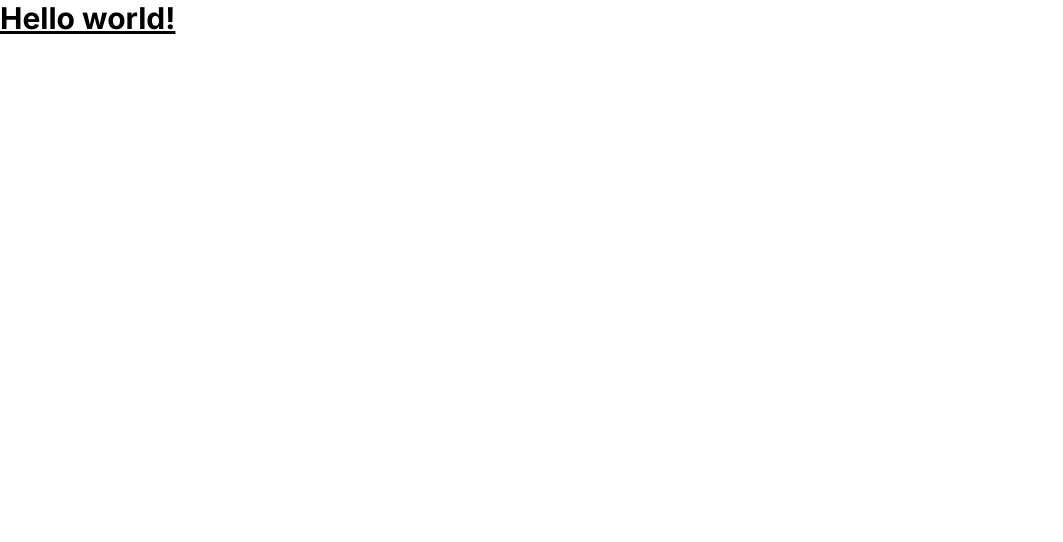
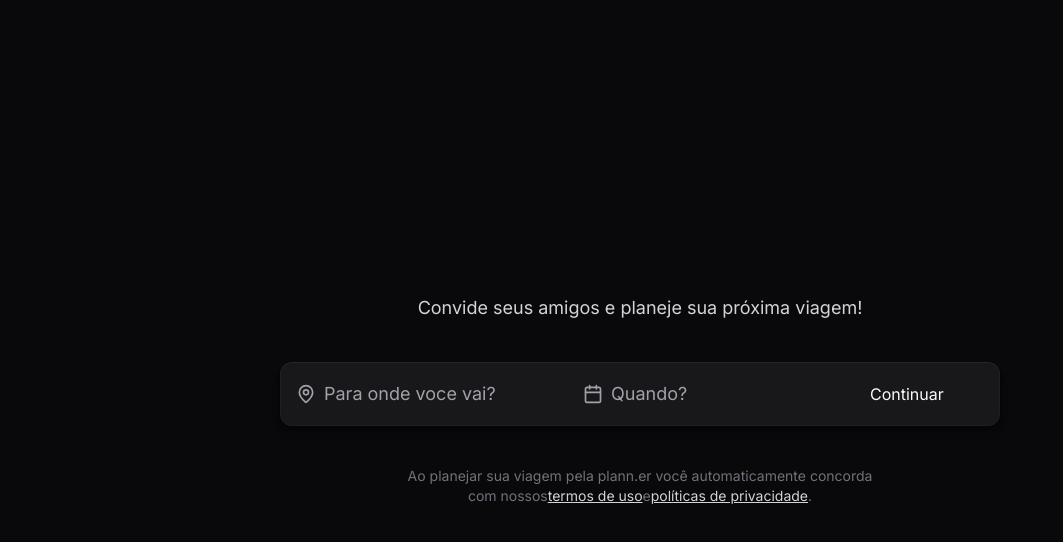
Before and after one commit to PhelipeSilvestre/nlw-journey, a React (Vite) app in the folder frontend/: page / in a window 1280 px wide. Shown: the top 542 px of the page, without its empty margins (0-1063 px from the left). Built offline with nearby package versions, Linux system fonts and the light colour scheme.

Commit message:
constructing a home page

```diff
--- a/frontend/index.html
+++ b/frontend/index.html
@@ -12,7 +12,7 @@
       rel="stylesheet"
     />
   </head>
-  <body>
+  <body class="bg-zinc-950 text-zinc-50 antialiased">
     <div id="root"></div>
     <script type="module" src="/src/main.tsx"></script>
   </body>
--- a/frontend/package.json
+++ b/frontend/package.json
@@ -10,6 +10,7 @@
     "preview": "vite preview"
   },
   "dependencies": {
+    "lucide-react": "^0.407.0",
     "react": "^18.3.1",
     "react-dom": "^18.3.1"
   },
--- a/frontend/src/App.tsx
+++ b/frontend/src/App.tsx
@@ -1,3 +1,45 @@
+import { MapPin, Calendar } from "lucide-react";
+
 export function App() {
-  return <h1 className="text-3xl font-bold underline">Hello world!</h1>;
+  return (
+    <div className="h-screen flex items-center justify-center">
+      <div className="max-w-3xl w-full px-6 text-center space-y-10">
+        <p className="text-zinc-300 text-lg">
+          Convide seus amigos e planeje sua próxima viagem!
+        </p>
+        <div className="h-16 bg-zinc-900 px-4 rounded-xl flex items-center shadow-shape">
+          <div className="flex items-center gap-2">
+            <MapPin className="size-5 text-zinc-400" />
+            <input
+              type="text"
+              placeholder="Para onde voce vai?"
+              className="bg-transparent text-lg placeholder-zinc-400"
+            />
+          </div>
+          <div className="flex items-center gap-2">
+            <Calendar className="size-5 text-zinc-400" />
+            <input
+              type="text"
+              placeholder="Quando?"
+              className="bg-transparent text-lg placeholder-zinc-400"
+            />
+          </div>
+          <button>Continuar</button>
+        </div>
+        <p className="text-sm text-zinc-500">
+          Ao planejar sua viagem pela plann.er você automaticamente concorda{" "}
+          <br />
+          com nossos
+          <a className="text-zinc-300 underline" href="#">
+            termos de uso
+          </a>
+          e
+          <a className="text-zinc-300 underline" href="#">
+            políticas de privacidade
+          </a>
+          .
+        </p>
+      </div>
+    </div>
+  );
 }
--- a/frontend/tailwind.config.js
+++ b/frontend/tailwind.config.js
@@ -6,6 +6,10 @@
       fontFamily: {
         sans: ["Inter", "sans-serif"],
       },
+      boxShadow: {
+        shape:
+          "0px 8px 8px rgba(0, 0, 0, 0.1), 0px 4px 4px rgba(0, 0, 0, 0.1), 0px 2px 2px rgba(0, 0, 0, 0.1), 0px 0px 0px 1px rgba(0, 0, 0, 0.1), inset 0px 0px 0px 1px rgba(255, 255, 255, 0.03), inset 0px 1px 0px rgba(255, 255, 255, 0.03)",
+      },
     },
   },
   plugins: [],
```
Also changed, not shown: 1 other file (tests, documents, lock files or other folders).
